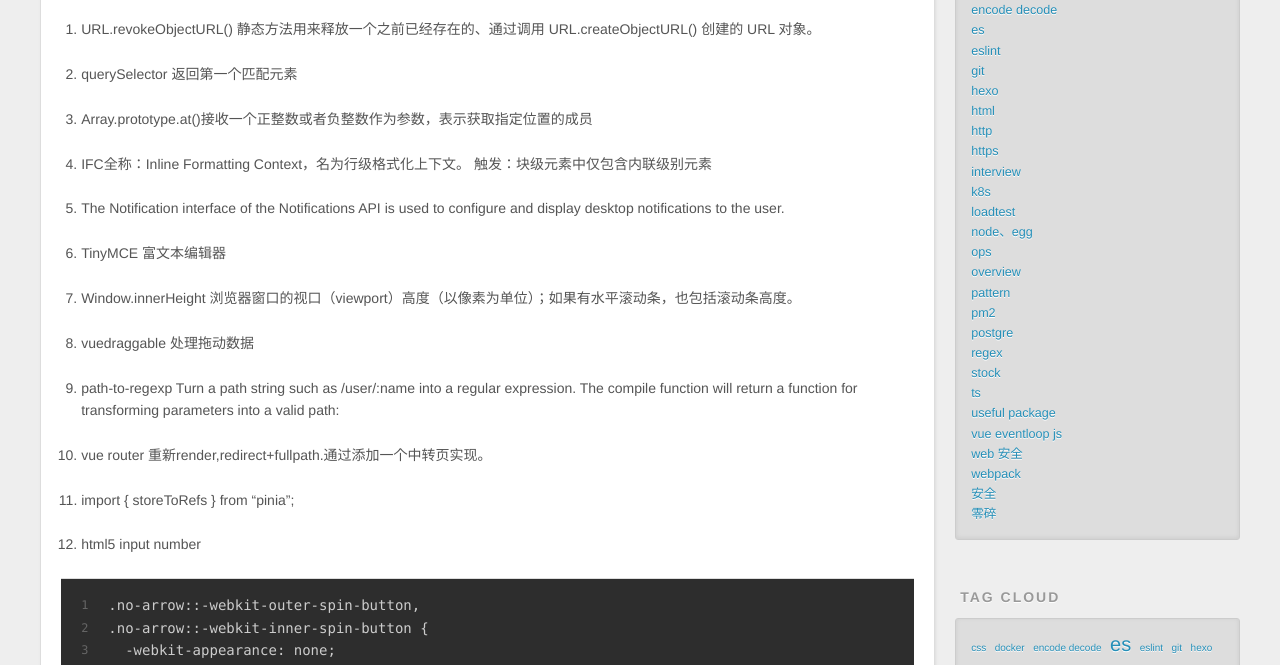
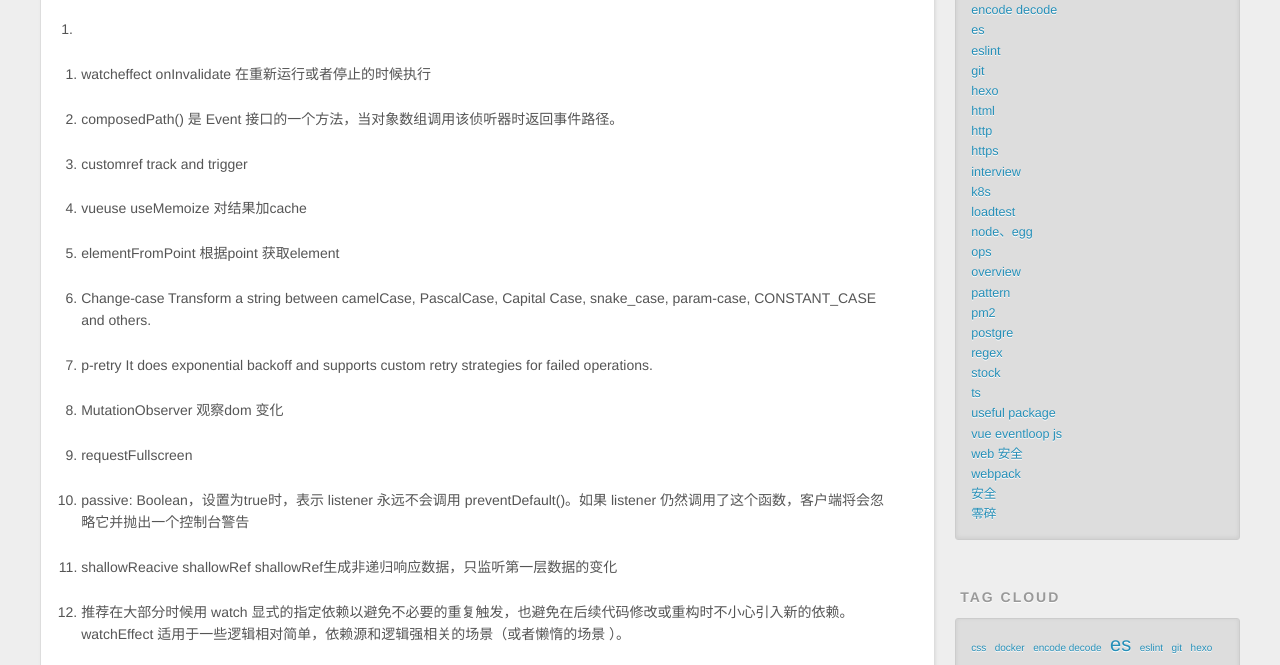
Before and after one commit to ryansecret/ryansecret.github.io, a plain HTML site: page 2021/12/13/overview/index.html in a window 1280 px wide. Shown: the part 435-1100 px from the top of the page. Drawn offline with nearby package versions, Linux system fonts and the light colour scheme.

Commit message:
Site updated: 2022-03-22 16:38:30

```diff
--- a/2021/12/13/overview/index.html
+++ b/2021/12/13/overview/index.html
@@ -5,15 +5,15 @@
 
   <title>overview | ryansecreat blog</title>
   <meta name="viewport" content="width=device-width, initial-scale=1, maximum-scale=1">
-  <meta name="description" content="URL.revokeObjectURL() 静态方法用来释放一个之前已经存在的、通过调用 URL.createObjectURL() 创建的 URL 对象。  querySelector  返回第一个匹配元素  Array.prototype.at()接收一个正整数或者负整数作为参数，表示获取指定位置的成员  IFC全称：Inline Formatting Context，名为行级格式化上下文。">
+  <meta name="description" content="1.   watcheffect onInvalidate 在重新运行或者停止的时候执行  composedPath() 是 Event 接口的一个方法，当对象数组调用该侦听器时返回事件路径。  customref  track and trigger    vueuse useMemoize 对结果加cache  elementFromPoint 根据point 获取element  Chang">
 <meta property="og:type" content="article">
 <meta property="og:title" content="overview">
 <meta property="og:url" content="http://yoursite.com/2021/12/13/overview/index.html">
 <meta property="og:site_name" content="ryansecreat blog">
-<meta property="og:description" content="URL.revokeObjectURL() 静态方法用来释放一个之前已经存在的、通过调用 URL.createObjectURL() 创建的 URL 对象。  querySelector  返回第一个匹配元素  Array.prototype.at()接收一个正整数或者负整数作为参数，表示获取指定位置的成员  IFC全称：Inline Formatting Context，名为行级格式化上下文。">
+<meta property="og:description" content="1.   watcheffect onInvalidate 在重新运行或者停止的时候执行  composedPath() 是 Event 接口的一个方法，当对象数组调用该侦听器时返回事件路径。  customref  track and trigger    vueuse useMemoize 对结果加cache  elementFromPoint 根据point 获取element  Chang">
 <meta property="og:locale">
 <meta property="article:published_time" content="2021-12-13T09:38:48.000Z">
-<meta property="article:modified_time" content="2022-03-16T08:37:27.149Z">
+<meta property="article:modified_time" content="2022-03-22T08:37:39.286Z">
 <meta property="article:author" content="ryansecreat">
 <meta property="article:tag" content="overview">
 <meta name="twitter:card" content="summary">
@@ -89,7 +89,34 @@
 
     <div class="article-entry" itemprop="articleBody">
 
-        <ol>
+        <p>1. </p>
+<ol>
+<li><p>watcheffect onInvalidate 在重新运行或者停止的时候执行</p>
+</li>
+<li><p>composedPath() 是 Event 接口的一个方法，当对象数组调用该侦听器时返回事件路径。</p>
+</li>
+<li><p>customref  track and trigger  </p>
+</li>
+<li><p>vueuse useMemoize 对结果加cache</p>
+</li>
+<li><p>elementFromPoint 根据point 获取element</p>
+</li>
+<li><p>Change-case Transform a string between camelCase, PascalCase, Capital Case, snake_case, param-case, CONSTANT_CASE and others.</p>
+</li>
+<li><p>p-retry It does exponential backoff and supports custom retry strategies for failed operations.</p>
+</li>
+<li><p>MutationObserver 观察dom 变化</p>
+</li>
+<li><p>requestFullscreen</p>
+</li>
+<li><p>passive: Boolean，设置为true时，表示 listener 永远不会调用 preventDefault()。如果 listener 仍然调用了这个函数，客户端将会忽略它并抛出一个控制台警告</p>
+</li>
+<li><p>shallowReacive  shallowRef  shallowRef生成非递归响应数据，只监听第一层数据的变化</p>
+</li>
+<li><p>推荐在大部分时候用 watch 显式的指定依赖以避免不必要的重复触发，也避免在后续代码修改或重构时不小心引入新的依赖。watchEffect 适用于一些逻辑相对简单，依赖源和逻辑强相关的场景（或者懒惰的场景 ）。</p>
+</li>
+<li><p>Object.fromEntries</p>
+</li>
 <li><p>URL.revokeObjectURL() 静态方法用来释放一个之前已经存在的、通过调用 URL.createObjectURL() 创建的 URL 对象。</p>
 </li>
 <li><p>querySelector  返回第一个匹配元素</p>
```
Also changed, not shown: index.html (+28 -1 lines).
